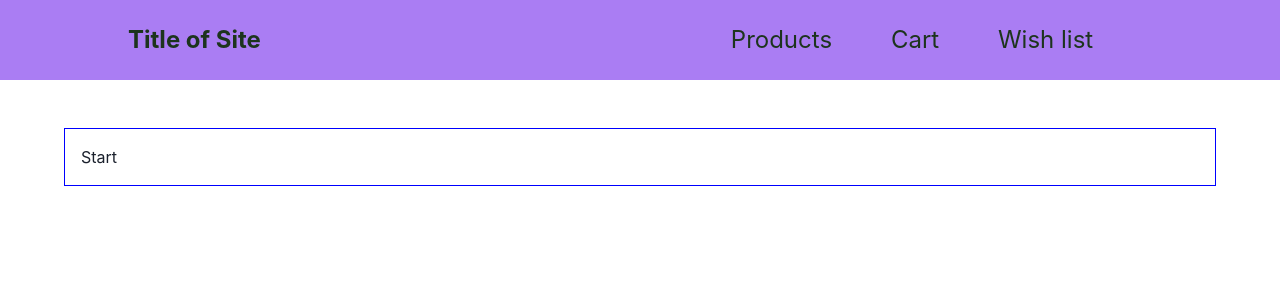
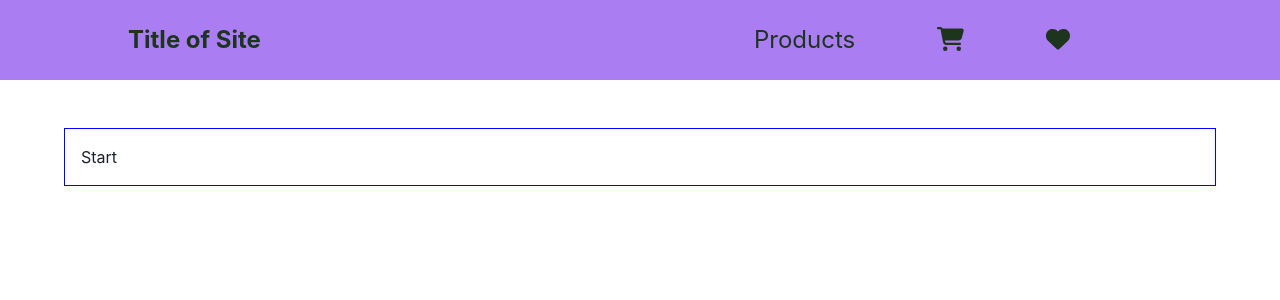
Before and after one commit to fishenchips/web-shop-examination, a Next.js app: page / in a window 1280 px wide. Shown: the top 300 px of the page. Built offline with nearby package versions, Linux system fonts and the light colour scheme.

Commit message:
changing cart and wishlist to icons

```diff
--- a/components/layout/MainNavigation.tsx
+++ b/components/layout/MainNavigation.tsx
@@ -1,4 +1,6 @@
 import Link from "next/link";
+import { FontAwesomeIcon } from "@fortawesome/react-fontawesome";
+import { faShoppingCart, faHeart } from "@fortawesome/free-solid-svg-icons";
 
 import styled from "./MainNavigation.module.css";
 
@@ -16,10 +18,14 @@
             <Link href="/products">Products</Link>
           </li>
           <li>
-            <Link href="/cart">Cart</Link>
+            <Link href="/cart">
+              <FontAwesomeIcon icon={faShoppingCart} />
+            </Link>
           </li>
           <li>
-            <Link href="/wishlist">Wish list</Link>
+            <Link href="/wishlist">
+              <FontAwesomeIcon icon={faHeart} />
+            </Link>
           </li>
         </ul>
       </nav>
```
